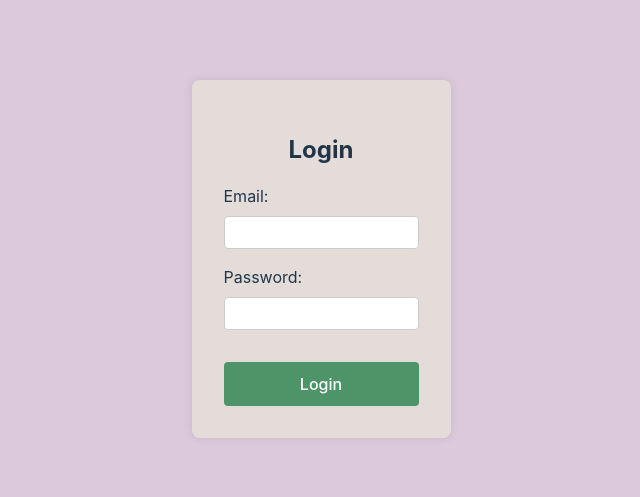
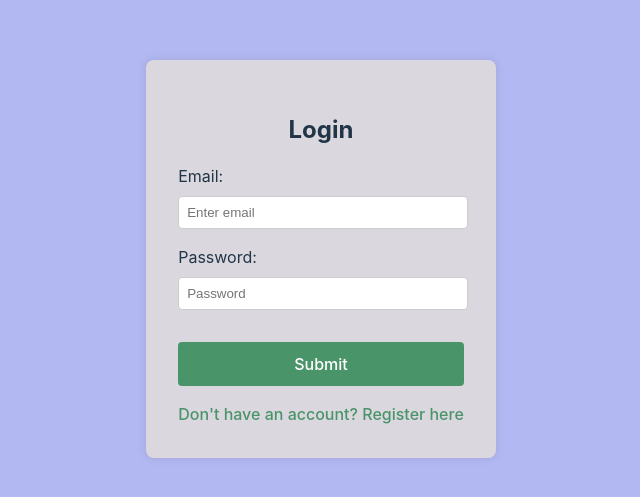
Before and after one commit to Mehmetcesur/duty-management, a React (Vite) app: page / in a window 1280 px wide. Shown: the part 141-638 px from the top of the page, without its empty margins (319-959 px from the left). Built offline with nearby package versions, Linux system fonts and the light colour scheme.

Commit message:
updated login & register interface

```diff
--- a/package.json
+++ b/package.json
@@ -12,6 +12,7 @@
   "dependencies": {
     "@reduxjs/toolkit": "^2.2.7",
     "axios": "^1.7.3",
+    "bootstrap": "^5.3.3",
     "jwt-decode": "^4.0.0",
     "react": "^18.3.1",
     "react-dom": "^18.3.1",
--- a/src/App.tsx
+++ b/src/App.tsx
@@ -1,11 +1,15 @@
-
+import { BrowserRouter as Router, Route, Routes } from 'react-router-dom';
 import LoginForm from './components/Login/LoginForm';
+import RegisterForm from './components/Register/RegisterForm';
 
 function App() {
   return (
-    <div>
-      <LoginForm />
-    </div>
+    <Router>
+      <Routes>
+        <Route path="/" element={<LoginForm />} />
+        <Route path="/register" element={<RegisterForm />} />
+      </Routes>
+    </Router>
   );
 }
 
--- a/src/components/Login/LoginForm.tsx
+++ b/src/components/Login/LoginForm.tsx
@@ -1,4 +1,5 @@
 import React, { useState } from 'react';
+import { Link } from 'react-router-dom';
 import styles from './styles/LoginForm.module.css';
 
 const LoginForm: React.FC = () => {
@@ -9,6 +10,7 @@ const LoginForm: React.FC = () => {
     e.preventDefault();
     console.log('Email:', email);
     console.log('Password:', password);
+    // Add your login logic here, such as calling an API endpoint
   };
 
   return (
@@ -16,26 +18,33 @@ const LoginForm: React.FC = () => {
       <form onSubmit={handleSubmit} className={styles.loginForm}>
         <h2 className={styles.title}>Login</h2>
         <div className={styles.formGroup}>
-          <label htmlFor="email">Email:</label>
+          <label htmlFor="exampleInputEmail1">Email:</label>
           <input
             type="email"
-            id="email"
+            id="exampleInputEmail1"
+            aria-describedby="emailHelp"
+            placeholder="Enter email"
             value={email}
             onChange={(e) => setEmail(e.target.value)}
-            required
+          />
+          <small id="emailHelp" className="form-text text-muted"></small>
+        </div>
+        <div className={styles.formGroup}>
+          <label htmlFor="exampleInputPassword1">Password:</label>
+          <input
+            type="password"
+            id="exampleInputPassword1"
+            placeholder="Password"
+            value={password}
+            onChange={(e) => setPassword(e.target.value)}
           />
         </div>
-        <div className={styles.formGroup}>
-          <label htmlFor="password">Password:</label>
-          <input
-            type="password"
-            id="password"
-            value={password}
-            onChange={(e) => setPassword(e.target.value)}
-            required
-          />
+        <button type="submit" className={styles.loginButton}>
+          Submit
+        </button>
+        <div className={styles.registerLink}>
+          <Link to="/register">Don't have an account? Register here</Link>
         </div>
-        <button type="submit" className={styles.loginButton}>Login</button>
       </form>
     </div>
   );
--- a/src/components/Login/styles/LoginForm.module.css
+++ b/src/components/Login/styles/LoginForm.module.css
@@ -32,9 +32,11 @@
 }
 
 .formGroup input {
+  width: 95%;
   padding: 0.5rem;
   border: 1px solid #ccc;
   border-radius: 4px;
+  max-width: 400px;
 }
 
 .loginButton {
@@ -52,3 +54,16 @@
 .loginButton:hover {
   background-color: #0056b3;
 }
+
+.registerLink {
+  margin-top: 1rem;
+}
+
+.registerLink a {
+  color: #11793cb6;
+  text-decoration: none;
+}
+
+.registerLink a:hover {
+  text-decoration: underline;
+}
--- a/src/components/Register/RegisterForm.tsx
+++ b/src/components/Register/RegisterForm.tsx
@@ -1,9 +1,11 @@
 import React, { useState } from 'react';
-import styles from './styles/registerForm.module.css';
+import { Link } from 'react-router-dom';
+import styles from './styles/RegisterForm.module.css';
 
 const RegisterForm: React.FC = () => {
   const [email, setEmail] = useState('');
   const [password, setPassword] = useState('');
+  const [username, setUsername] = useState('');
 
   const handleSubmit = (e: React.FormEvent) => {
     e.preventDefault();
@@ -14,7 +16,17 @@ const RegisterForm: React.FC = () => {
   return (
     <div className={styles.registerFormContainer}>
       <form onSubmit={handleSubmit} className={styles.registerForm}>
-        <h2 className={styles.title}>register</h2>
+        <h2 className={styles.title}>Register</h2>
+        <div className={styles.formGroup}>
+          <label htmlFor="username">Username:</label>
+          <input
+            type="username"
+            id="username"
+            value={username}
+            onChange={(e) => setUsername(e.target.value)}
+            required
+          />
+        </div>
         <div className={styles.formGroup}>
           <label htmlFor="email">Email:</label>
           <input
@@ -36,6 +48,9 @@ const RegisterForm: React.FC = () => {
           />
         </div>
         <button type="submit" className={styles.registerButton}>Register</button>
+        <div className={styles.loginLink}>
+          <Link to="/">Already have an account? Login</Link>
+        </div>
       </form>
     </div>
   );
--- a/src/components/Register/styles/RegisterForm.module.css
+++ b/src/components/Register/styles/RegisterForm.module.css
@@ -32,6 +32,7 @@
   }
 
   .formGroup input {
+    width: 95%;
     padding: 0.5rem;
     border: 1px solid #ccc;
     border-radius: 4px;
@@ -52,3 +53,16 @@
   .registerButton:hover {
     background-color: #0056b3;
   }
+
+  .loginLink {
+    margin-top: 1rem;
+  }
+
+  .loginLink a {
+    color: #11793cb6;
+    text-decoration: none;
+  }
+
+  .loginLink a:hover {
+    text-decoration: underline;
+  }
--- a/src/index.css
+++ b/src/index.css
@@ -67,10 +67,10 @@ button:focus-visible {
 @media (prefers-color-scheme: light) {
   :root {
     color: #213547;
-    background-color: #ceb4ceb2;
+    background-color: #919aecb2;
   }
   a:hover {
-    color: #747bff;
+    color: #747bffbe;
   }
   button {
     background-color: #f9f9f9;
--- a/src/main.tsx
+++ b/src/main.tsx
@@ -1,15 +1,12 @@
-import ReactDOM from 'react-dom/client'
-import App from './App.tsx'
-import './index.css'
+import ReactDOM from 'react-dom/client';
+import App from './App';
+import './index.css';
 import 'react-toastify/dist/ReactToastify.css';
-import { BrowserRouter } from 'react-router-dom'
 import { Provider } from 'react-redux';
-import { globalStore } from './store/configureStore.ts';
+import { globalStore } from './store/configureStore';
 
 ReactDOM.createRoot(document.getElementById('root')!).render(
   <Provider store={globalStore}>
-    <BrowserRouter>
-      <App />
-    </BrowserRouter>
+    <App />
   </Provider>
-)
+);
```
Also changed, not shown: 1 other file (tests, documents, lock files or other folders).
